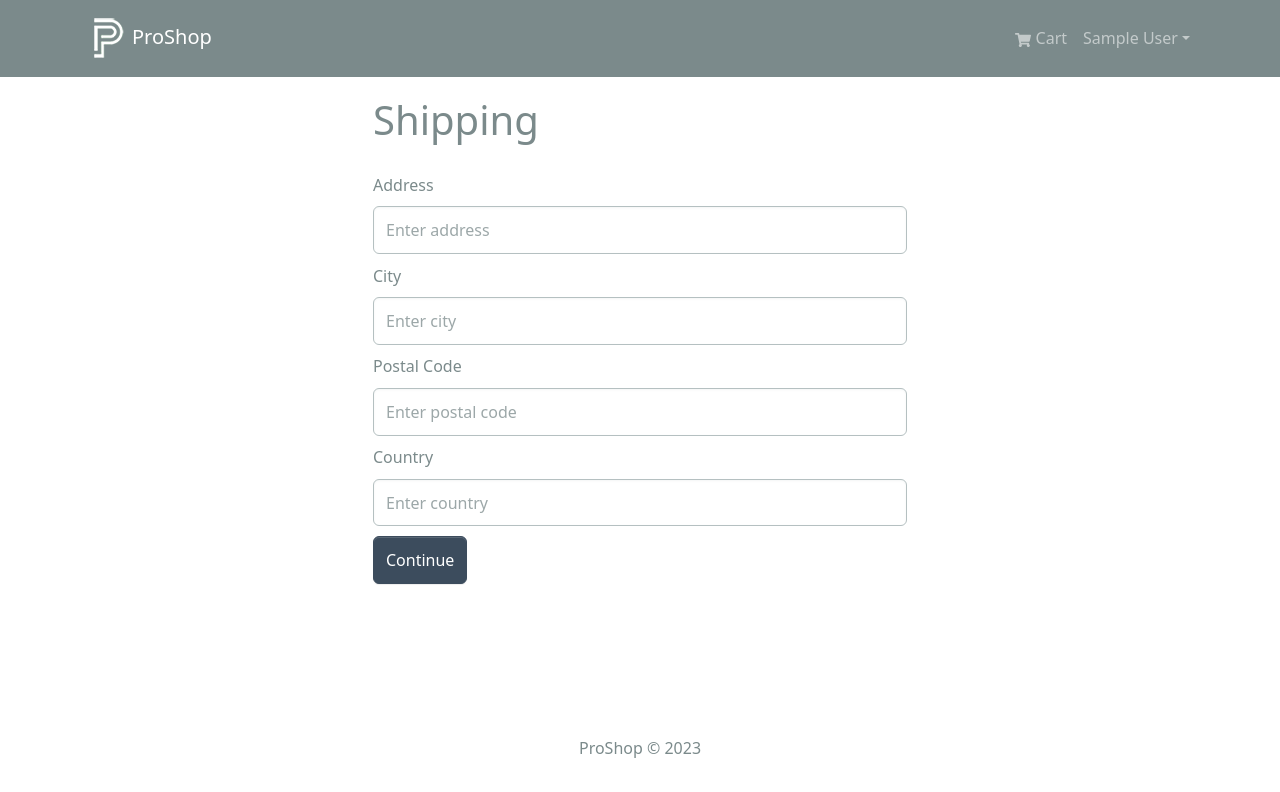
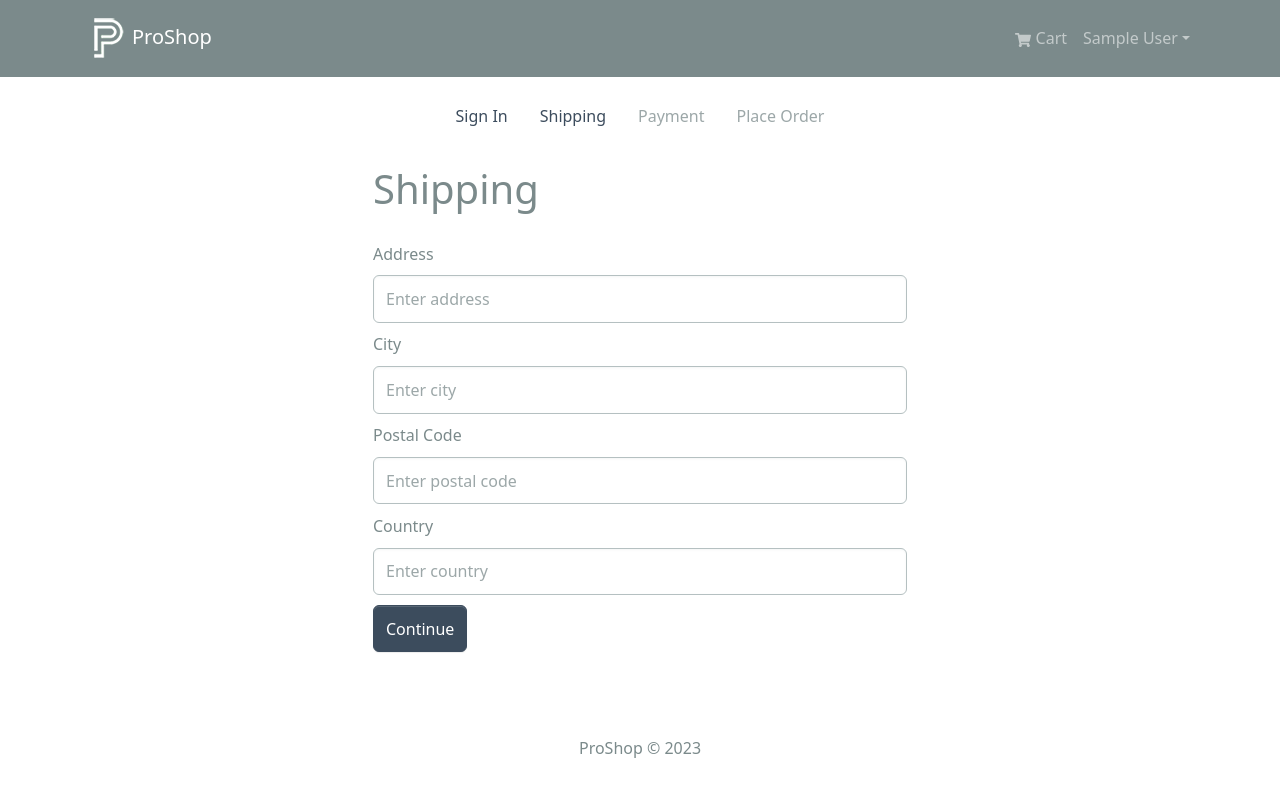
Before and after one commit to mahmood-kn/shop-fullstack, a Next.js app in the folder frontend/: page /shipping in a window 1280 px wide. Shown: the top 792 px of the page. Built offline with nearby package versions, Linux system fonts and the light colour scheme; sample sign-in values are in the browser's storage.

Commit message:
add checkout steps

```diff
--- /dev/null
+++ b/frontend/src/components/CheckoutSteps.jsx
@@ -0,0 +1,49 @@
+import { Nav } from 'react-bootstrap';
+import Link from 'next/link';
+
+const CheckoutSteps = ({ step1, step2, step3, step4 }) => {
+  return (
+    <Nav className='justify-content-center mb-4'>
+      <Nav.Item>
+        {step1 ? (
+          <Nav.Link as={Link} href='/login'>
+            Sign In
+          </Nav.Link>
+        ) : (
+          <Nav.Link disabled>Sign In</Nav.Link>
+        )}
+      </Nav.Item>
+      <Nav.Item>
+        {step2 ? (
+          <Nav.Link as={Link} href='/shipping'>
+            Shipping
+          </Nav.Link>
+        ) : (
+          <Nav.Link disabled>Shipping</Nav.Link>
+        )}
+      </Nav.Item>
+
+      <Nav.Item>
+        {step3 ? (
+          <Nav.Link as={Link} href='/payment'>
+            Payment
+          </Nav.Link>
+        ) : (
+          <Nav.Link disabled>Payment</Nav.Link>
+        )}
+      </Nav.Item>
+
+      <Nav.Item>
+        {step4 ? (
+          <Nav.Link as={Link} href='/placeorder'>
+            Place Order
+          </Nav.Link>
+        ) : (
+          <Nav.Link disabled>Place Order</Nav.Link>
+        )}
+      </Nav.Item>
+    </Nav>
+  );
+};
+
+export default CheckoutSteps;
--- a/frontend/src/screens/ShippingScreen.jsx
+++ b/frontend/src/screens/ShippingScreen.jsx
@@ -5,6 +5,7 @@
 import { useSelector, useDispatch } from 'react-redux';
 import { useRouter } from 'next/navigation';
 import { saveShippingAddress } from '@/redux/slices/cartSlice';
+import CheckoutSteps from '@/components/CheckoutSteps';
 
 const ShippingScreen = () => {
   const { shippingAddress } = useSelector((state) => state.cart);
@@ -30,6 +31,7 @@
   };
   return (
     <FormContainer>
+      <CheckoutSteps step1 step2 />
       <h1>Shipping</h1>
       <Form onSubmit={submitHandler}>
         <Form.Group>
```
